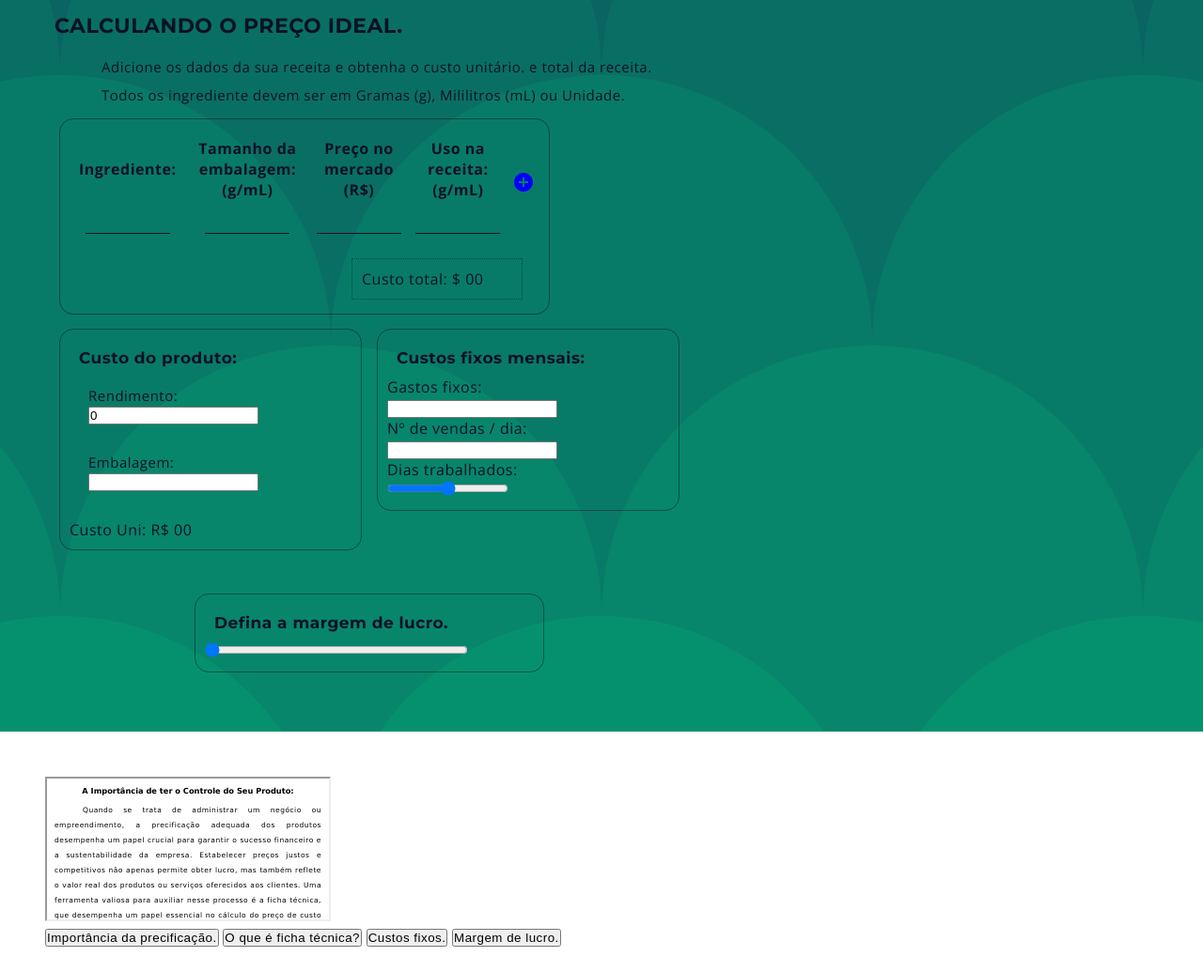
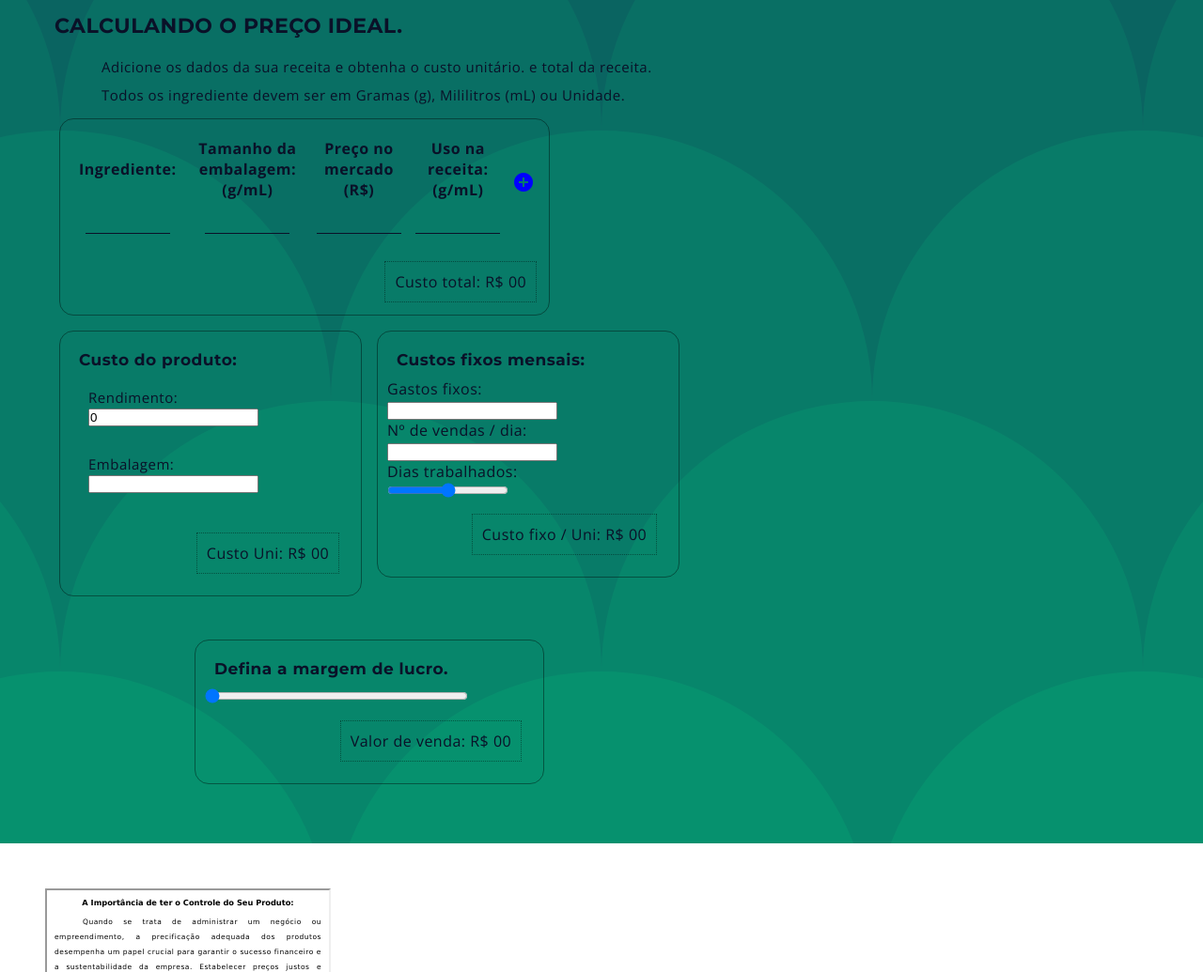
Before and after one commit to Manaure-Vasconcelos/CalculoCusto--Ficha.Tecnica, a plain HTML site: page index.html in a window 1280 px wide. Shown: the part 1020-2055 px from the top of the page at 94% size. Drawn offline with nearby package versions, Linux system fonts and the light colour scheme.

Commit message:
doc / style
adc o div que vai conter o resultado em cada bloco. padronizei uma classe para todos.

```diff
--- a/Assets/CSS/style.css
+++ b/Assets/CSS/style.css
@@ -152,23 +152,22 @@ a {
   align-items: top;
   justify-content: flex-start;
   width: 100%;
-  height: auto;
-  min-height: 300px;
   margin: 15px;
-  gap: 15px;
+  gap: 1rem;
 }
 
 #divTable {
-  overflow-y: auto;
+  overflow: auto;
   width: 520px;
   border-radius: 15px;
   border: 1px solid var(--black-rgba);
+  overflow: hidden;
 }
 
 #foodTable {
   display: table;
   position: relative;
-  overflow-y: auto;
+  overflow: auto;
   width: 100%;
   height: auto;
   justify-content: space-between;
@@ -186,15 +185,15 @@ th {
   padding: 10px;
 }
 
-#thCustoTot {
+.custoTot {
+  padding: .8rem;
+  display: flex;
+  justify-content: end;
+}
+
+.blockResult {
   border: 1px dotted var(--black-rgba);
-  display: block;
-  position: relative;
-  top: 10px;
-  left: 310px;
-  width: 160px;
   padding: 10px;
-  margin: 0 0 25px 0;
 }
 
 .thResult {
@@ -205,7 +204,7 @@ th {
   display: flex;
   flex-wrap: wrap;
   gap: 1rem;
-  justify-content: space-around;
+  justify-content: center;
   align-items: start;
   min-height: 230px;
   width: 660px;
--- a/Assets/Scripts/script.js
+++ b/Assets/Scripts/script.js
@@ -103,8 +103,8 @@
   }
 
   const addCostTot = () => {
-    const thCustoTo = document.querySelector("#thCustoTot");
-    thCustoTo.innerHTML = `Custo total: $ ${total.toFixed(2)}`;
+    const thCustoTo = document.querySelector(".thCustoTot");
+    thCustoTo.innerHTML = `Custo total: R$ ${total.toFixed(2)}`;
   }
 
   const clearInputs = () => {
--- a/index.html
+++ b/index.html
@@ -128,7 +128,9 @@
                 <th><input type="number" id="grossWeight" required /></th>
               </tr>
             </table>
-            <div id="thCustoTot">Custo total: $ 00</div>
+            <div class="custoTot">
+              <div class=" blockResult">Custo total: R$ 00</div>
+            </div>
           </div>
 
           <div class="container-custos">
@@ -147,7 +149,9 @@
                 <input type="number" id="packetValue" />
               </p>
 
-              <div id="lucro">Custo Uni: R$ 00</div>
+              <div class="custoTot">
+                <div class=" blockResult">Custo Uni: R$ 00</div>
+              </div>
             </div>
 
             <div class="custosFixos">
@@ -158,6 +162,9 @@
               <input type="number" id="vendasPorDia" /> <br />
               Dias trabalhados: <br />
               <input type="range" id="diasDeTrabalho" />
+              <div class="custoTot">
+                <div class=" blockResult">Custo fixo / Uni: R$ 00</div>
+              </div>
             </div>
 
             <div id="container--lucro">
@@ -171,6 +178,9 @@
                 max="100"
                 style="width: 80%"
               />
+              <div class="custoTot">
+                <div class=" blockResult">Valor de venda: R$ 00</div>
+              </div>
             </div>
           </div>
         </article>
```
